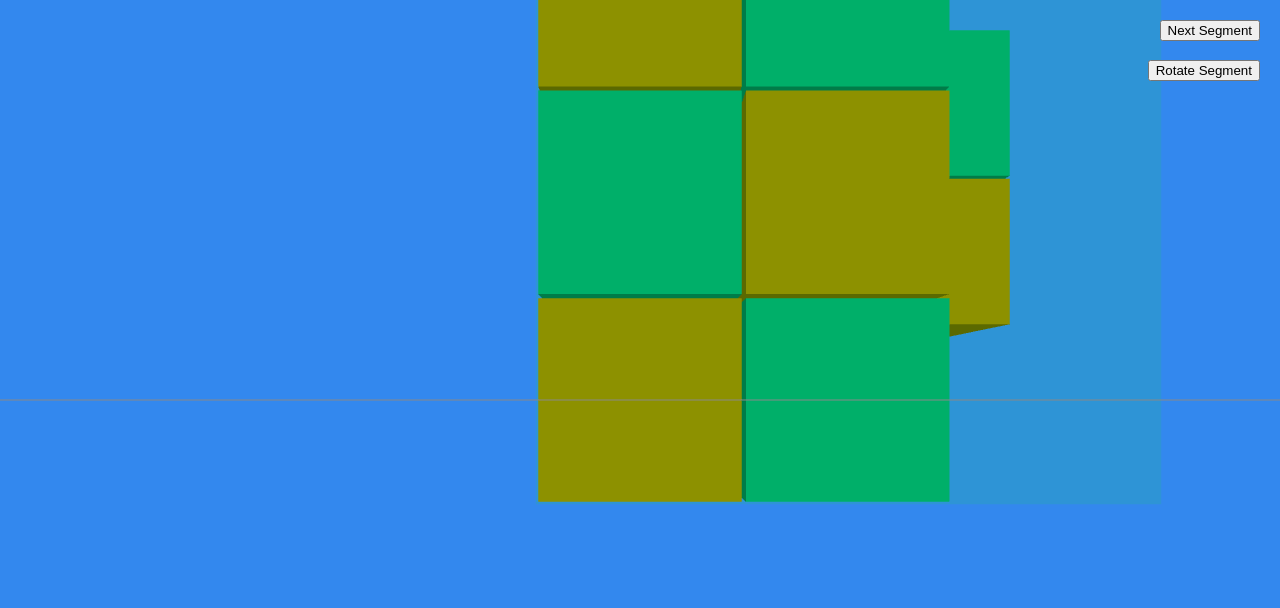
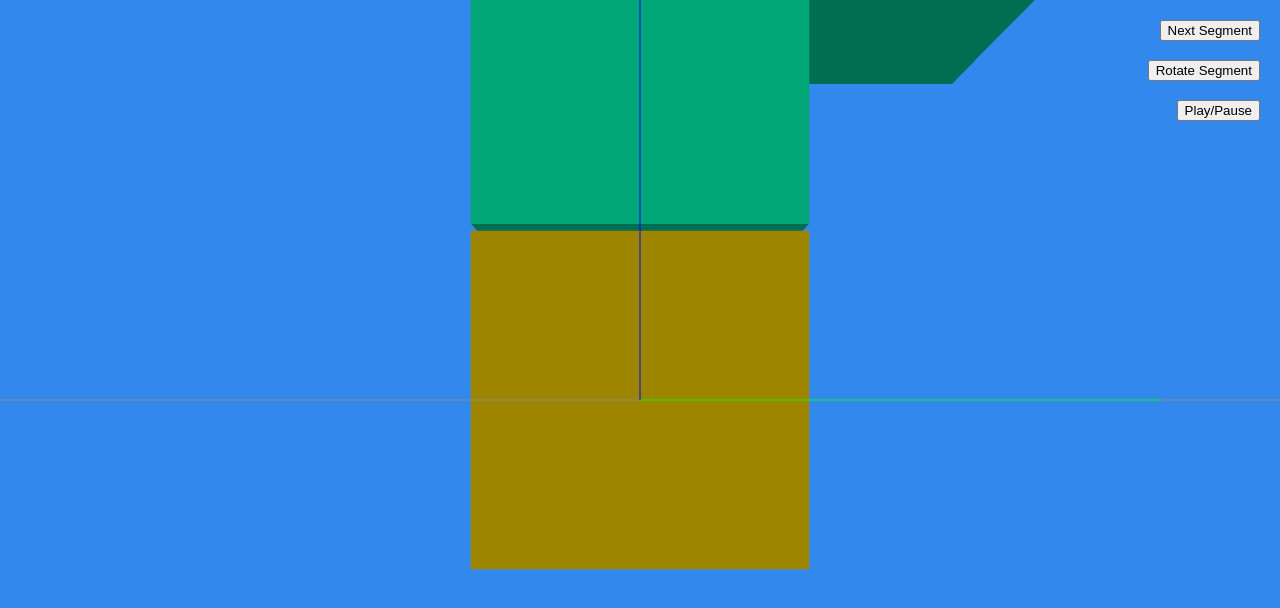
Before and after one commit to HeadMerchant/SnakeCubeSolver, a website built with webpack: page index.html in a window 1280 px wide. Built offline with Linux system fonts and the light colour scheme; animation ran at ten frames a second.

Commit message:
Visualization w/ Rotation

```diff
--- a/index.html
+++ b/index.html
@@ -15,6 +15,7 @@
     <body>
         <button class="control" type="button" id="next" style="top: 20;right: 20">Next Segment</button>
         <button class="control" type="button" id="rotate" style="top: 60;right: 20">Rotate Segment</button>
+        <button class="control" type="button" id="toggle-pause" style="top: 100;right: 20">Play/Pause</button>
         <script type="module" src="dist/app.js"></script>
     </body>
 </html>
--- a/src/solver.ts
+++ b/src/solver.ts
@@ -3,6 +3,7 @@ import { OrbitControls } from 'three/examples/jsm/controls/OrbitControls.js';
 
 const halfPi = Math.PI * 0.5;
 import vec3 = THREE.Vector3;
+import { Object3D, QuadraticBezierCurve, Quaternion, OneMinusDstAlphaFactor, Matrix4 } from 'three';
 vec3.prototype.toString = function(){return `${this.x}, ${this.y}, ${this.z}`;}
 var scene = new THREE.Scene();
 var camera = new THREE.PerspectiveCamera( 75, window.innerWidth / window.innerHeight, 0.1, 1000 );
@@ -34,11 +35,11 @@ function getOrtho(v: vec3): vec3{
     // This also works for our purposes:
     return new vec3(v.y, v.z, v.x);//v.xyz = v.yzx
 }
+let orthoAxis = new vec3(1,1,1).normalize();
 //Cube stuff
-var geometry = new THREE.BoxGeometry();
+var geometry = new THREE.BoxGeometry(.98, .98, .98);
 var mat1 = new THREE.MeshLambertMaterial( { color: 0xffcc00  } ),
     mat2 = new THREE.MeshLambertMaterial( { color: 0x00ffab});//0x00ccff } );
-
 
 camera.position.z = 5;
 
@@ -55,7 +56,6 @@ class SpatialSet{
     }
     vecToIndex({x, y, z}: vec3){
         let [WIDTH, HEIGHT] = [3, 3];
-        console.log(`Set: ${this.set}\n${{x, y, z}} is inside`);
         return x + WIDTH * (y + HEIGHT * z);
     }
     has(v: vec3): boolean{
@@ -102,42 +102,46 @@ class Bounds{
     let hardBounds: Bounds;
     let spatialSet = new SpatialSet();
 
-    let segments = [
-        1,
-        2,
-        1,
-        1,
-        2,
-        1,
-        2,
-        1,
-        1,
-        2,
-        2,
-        1,
-        1,
-        1,
-        2,
-        2,
-        2,
-        2
-    ];
+    // let segments = [ 3, 1, 1, 2, 1, 2, 1, 1, 2, 2, 1, 1, 1, 2, 2, 2, 2];
+    let segments = [3, 2, 1, 2, 1, 2, 1, 1, 1, 2, 2, 2, 1, 2, 2, 2];
     let segmentHeads:number[] = [];
-    let moveList = new Array<number>(segments.length).fill(0);
-
+    let moveList:vec3[] = [];
     var cubeSolver = {
-        cubes, totalCubes, hardMax, hardMin, hardBounds, segments, spatialSet, moveList,
+        cubes, totalCubes, hardMax, hardMin, hardBounds, segments, spatialSet, moveList, segmentHeads,
         initCubes(): void{
             var j = 0;
+            let parent: Object3D = scene;
+            let pos = new vec3(0,0,1);
             for(const i of this.segments){
                 for(let k = 0; k < i; k++){
-                    let cube = new THREE.Mesh( geometry, j % 2 == 0 ? mat1 : mat2 );
+                    var cube = new THREE.Mesh( geometry, j % 2 == 0 ? mat1 : mat2 );
+                    cube.position.copy(pos);
+                    parent.add( cube );
+                    this.cubes.push(cube);
+                    cube.matrixAutoUpdate = true;
+                    parent = cube;
+                    j++;
+                }
+                this.segmentHeads.push(j-1);
+                cube.rotateOnAxis(orthoAxis, -2*Math.PI/3); //Rotate z-axis to y-axis
+            }
+            this.totalCubes = j;
+            this.hardBounds = new Bounds(this.hardMax, this.hardMin);
+        },
+        initCubesDefault(): void{
+            var j = 0;
+
+            for(const i of this.segments){
+                for(let k = 0; k < i; k++){
+                    var cube = new THREE.Mesh( geometry, j % 2 == 0 ? mat1 : mat2 );
                     cube.scale.set(.98, .98, .98);
+                    cube.position.set(0, 0, 0);
                     scene.add( cube );
                     this.cubes.push(cube);
+                    // pos.add(dir);
                     j++;
                 }
-
+                this.segmentHeads.push(j-1);
             }
             this.totalCubes = j;
             this.hardBounds = new Bounds(this.hardMax, this.hardMin);
@@ -161,9 +165,9 @@ class Bounds{
             }
             return i;
         },
-        hideCubes(): void{
+        showCubes(visible: boolean = true): void{
             for(let cube of this.cubes){
-                cube.visible = false;
+                cube.visible = visible;
             }
         },
         extend(): void{
@@ -227,14 +231,14 @@ class Bounds{
                 yield* this.placeIter(segmentIndex+1, i, newPos, dir);
             }
         },
-        solve(segmentIndex: number, index: number, pos: vec3, parentDir: vec3, hardBounds: Bounds, currentBounds: Bounds, spatialSet: SpatialSet, moveList: number[], cubes:CubeList=this.cubes): number[] | null{
+        solve(segmentIndex: number, index: number, pos: vec3, parentDir: vec3, hardBounds: Bounds, currentBounds: Bounds, spatialSet: SpatialSet, moveList: vec3[], cubes:CubeList=this.cubes): vec3[] | null{
             // console.log(`Hard min: ${hardBounds.min}\nHard max: ${hardBounds.max}`);
             let segment = this.segments[segmentIndex];
             // console.log("placing");
             let dir = getOrtho(parentDir);
             let turn = 0;
             do{
-                moveList.push(turn);
+                moveList.push(dir);
                 var i = index;
                 var newPos = pos.clone();
                 // console.log(`Going again ${dir}`);
@@ -244,25 +248,22 @@ class Bounds{
                     console.log(`Placing at ${newPos}`);
                     if(spatialSet.has(newPos) || !hardBounds.has(newPos)){
                         console.log("failed segment");
-                        if(spatialSet.has(newPos)) console.log("%c\tAlready placed", "color: #f00");
-                        if(!hardBounds.has(newPos)) console.log("%c\tOut of range", "color: #f00");
+                        // if(spatialSet.has(newPos)) console.log("%c\tAlready placed", "color: #f00");
+                        // if(!hardBounds.has(newPos)) console.log("%c\tOut of range", "color: #f00");
                         segmentCompleted = false;
                         break;
                     }
-                    // console.log(`Adding cube ${i}; max is ${segment} at ${newPos}`);
-                    let cube = cubes[i];
-                    cube.position.set(newPos.x, newPos.y, newPos.z);
-                    // cube.visible = true;
+                    // cubes[i].position.set(newPos.x, newPos.y, newPos.z);
                     spatialSet.add(newPos);
                 }
+
                 // console.log(`Placed ${i} against ${this.totalCubes}`);
-                console.log(`Set be lookin' like: ${{spatialSet}}`);
-                console.log(`${i} cubes placed`)
                 if(segmentCompleted){
                     if(i < this.totalCubes){
                         //Recursion
-                        let res = this.solve(segmentIndex+1, i, newPos, dir, hardBounds, currentBounds, spatialSet, cubes);
-                        if(res !== null) return res;
+                        let res = this.solve(segmentIndex+1, i, newPos, dir.clone(), hardBounds, currentBounds, spatialSet, moveList, cubes);
+                        if(res !== null)
+                            return res;
                     }else{
                         console.log("%cCube solved", "color: #0f0");
                         return moveList;
@@ -271,10 +272,11 @@ class Bounds{
 
                 //Reset b4 moving on
                 moveList.pop();
+                newPos = pos.clone();
                 for(let j=index; j<i; j++){
-                    let cube = cubes[j];
-                    spatialSet.delete(cube.position);
-                    cube.visible = false;
+                    // let cube = cubes[j];
+                    // console.log(cube.position);
+                    spatialSet.delete(newPos.add(dir));
                 }
 
                 turn++;
@@ -283,14 +285,14 @@ class Bounds{
             console.log('')
             return null;
         },
-        *solveIter(segmentIndex: number, index: number, pos: vec3, parentDir: vec3, hardBounds: Bounds, currentBounds: Bounds, spatialSet: SpatialSet, moveList: number[], cubes:CubeList=this.cubes): Generator<void, number[], boolean>{
+        *solveIter(segmentIndex: number, index: number, pos: vec3, parentDir: vec3, hardBounds: Bounds, currentBounds: Bounds, spatialSet: SpatialSet, moveList: vec3[], cubes:CubeList=this.cubes): Generator<void, vec3[], boolean>{
             // console.log(`Hard min: ${hardBounds.min}\nHard max: ${hardBounds.max}`);
             let segment = this.segments[segmentIndex];
             // console.log("placing");
             let dir = getOrtho(parentDir);
             let turn = 0;
             do{
-                moveList.push(turn);
+                moveList.push(dir);
                 var i = index;
                 var newPos = pos.clone();
                 // console.log(`Going again ${dir}`);
@@ -340,24 +342,41 @@ class Bounds{
             }while(!(yield null) && turn < 4)
             return;
         }
-
     }
 }
 
+// cubeSolver.initCubesDefault();
+// cubeSolver.showCubes(false);
 cubeSolver.initCubes();
-cubeSolver.hideCubes();
+/*
 // cubeSolver.extend();
 cubeSolver.makeCubeOfCubes();
-
-const deltaT = 0.5;
-let nextTime = 0;
-
-dir = new vec3(0, 1, 0);
+*/
+dir = new vec3(1, 0, 0);
 pos = getOrtho(dir).clone().negate();
 
 let solution = cubeSolver.solve(0, 0, pos, dir, cubeSolver.hardBounds, cubeSolver.hardBounds, cubeSolver.spatialSet, cubeSolver.moveList, cubeSolver.cubes);
+solution.shift();
 
+let extendedDirs = [new vec3(1,0,0), new vec3(0,0,1)];
+console.log(extendedDirs);
+let extend = new Array<vec3>(solution.length);
+for(let i=0;i<solution.length;i++){
+    console.log(extendedDirs[i%2]);
+    // extend.push(extendedDirs[i%2]);
+    extend[i] = extendedDirs[i%2];
+    console.log(extend[i]);
+}
+// let solution = new Array<number>(17).fill(3);
+// let solution = [0, 1, 3, 3, 2, 2, 3, 1, 1, 2, 2, 3, 0, 1, 3, 0];
+// solution = [0, 0, 1, 3, 3, 2, 2, 3, 1, 1, 2, 2, 3, 0, 1, 3, 0];
+console.log('solution');
+console.log(solution);
+console.log('heads');
+console.log(cubeSolver.segmentHeads);
+/*
 // let placement = cubeSolver.solveIter(0, 0, pos, dir, cubeSolver.hardBounds, cubeSolver.hardBounds, cubeSolver.spatialSet, cubeSolver.moveList, cubeSolver.cubes);
+let placement = cubeSolver.placeIter(0, 0, pos, dir);
 // placement.next(true);
 // for(const _ of placement){
 //     console.log('working');
@@ -370,26 +389,107 @@ scene.add(boundsCube);
 let showNext = false;
 
 //HTML
-// document.getElementById('next').onclick = () => placement.next(true);//showNext = true;
-// document.getElementById('rotate').onclick = () => placement.next(false);
+document.getElementById('next').onclick = () => placement.next(true);//showNext = true;
+document.getElementById('rotate').onclick = () => placement.next(false);
 
 let axis = new vec3(1);
-
+*/
 let segs = cubeSolver.segments.entries();
 let nextSeg = segs.next();
 let cubeIndex = 0;
-// let solution = cubeSolver.moveList.values();
-// let nextMove = solution.next();
-function animate( now ) {
+
+let paused = true;
+document.getElementById('toggle-pause').onclick = () => paused = !paused;//showNext = true;
+const deltaT = 0.5;
+let nextTime = 0;
+let time = 0;
+let oldNow = 0;
+
+let glowMat = new THREE.MeshBasicMaterial({color: 0xffffff});
+
+let lineXMat = new THREE.LineBasicMaterial({color: 0xff0000, transparent: true}),
+    lineYMat = new THREE.LineBasicMaterial({color: 0x00ff00, transparent: true}),
+    lineZMat = new THREE.LineBasicMaterial({color: 0x0000ff, transparent: true});
+let lineMats = [lineXMat, lineYMat, lineZMat];
+
+cubeSolver.segmentHeads.pop();
+let axes = [new vec3(2,0,0), new vec3(0,2,0), new vec3(0,0,2)];
+for(const i of cubeSolver.segmentHeads){
+    let cube = cubeSolver.cubes[i];
+    // cube.material = glowMat;
+    for(let j = 0; j < 3; j++){
+        let line = new THREE.Line(new THREE.BufferGeometry().setFromPoints([
+            new vec3(0),
+            axes[j]
+        ]), lineMats[j]);
+        line.renderOrder = 1;
+        lineMats[j].depthTest = false;
+        cube.add(line);
+    }
+}
+
+function* orientCubes(solution: vec3[]): Generator<void, void, number>{
+    const rotSpeed = Math.PI;
+    const startDir = new vec3(0,0,1);
+    const endDir = new vec3();
+    const rotAxis = new vec3(1,0,0);
+    const _v = new vec3();
+    const _m = new Matrix4();
+    for(const [i, cubeIndex] of cubeSolver.segmentHeads.entries()){
+        let cube = cubeSolver.cubes[cubeIndex];
+
+        // Put segment orientation in local space
+        let worldToLocal = _m.getInverse(cube.matrixWorld);
+        endDir.copy(solution[i]);
+        endDir.transformDirection(worldToLocal).round();
+        console.log(rotAxis);
+
+        // Correct for lack of angle
+        let angle = startDir.angleTo(endDir);
+        let angleSign = 1;
+        if(rotAxis.dot(_v.crossVectors(startDir, endDir)) < 0) {
+            angle = -angle;
+            angleSign = -1;
+        }
+        console.log(`angle: ${angle}`);
+        console.log('End: ', endDir);
+        console.log('Start: ', startDir);
+        console.log('Axis: ', rotAxis);
+
+        while(true){
+            let deltaTime = yield null;
+            let deltaAngle = rotSpeed*deltaTime;
+            // console.log(angle);
+            if(Math.abs(angle) <= deltaAngle){
+                cube.rotateOnAxis(rotAxis, angle);
+                break;
+            }
+            deltaAngle *= angleSign;
+            cube.rotateOnAxis(rotAxis, deltaAngle);
+            angle -= deltaAngle;
+        }
+        yield null;
+    }
+}
+let place = orientCubes(extend);
+
+function animate( now: number ) {
+    requestAnimationFrame( animate );
     now *= 0.001;
-    if(!nextSeg.done && now > nextTime){
-        nextTime += deltaT;
-        cubeIndex = cubeSolver.drawSegment(nextSeg.value[0], cubeIndex);
-        nextSeg = segs.next();
+    let deltaTime = now-oldNow;
+    oldNow = now;
+    if(!paused){
+        time += deltaTime;
+        if(place.next(deltaTime).done){
+            place = orientCubes(solution);
+        }
+        // if(time > nextTime){
+        //     nextTime += deltaT;
+        //     // solver.next();
+        //     place.next(deltaTime);
+        // }
     }
-    // cubes[0].rotateOnWorldAxis(axis, 0.1);
     renderer.render( scene, camera );
-    requestAnimationFrame( animate );
 }
 
 requestAnimationFrame(animate);
```
Also changed, not shown: dist/app.js, 1 other file.
